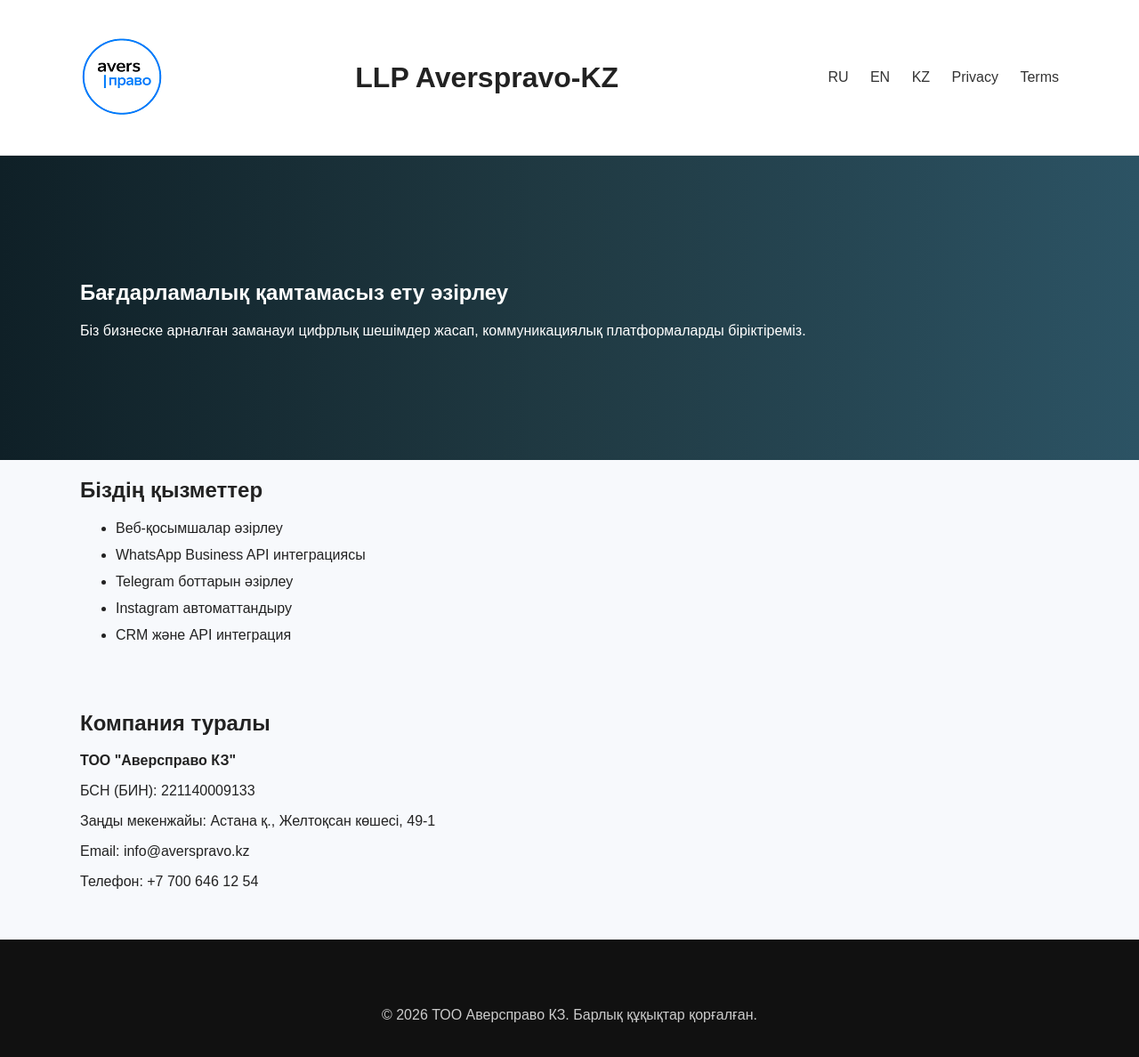
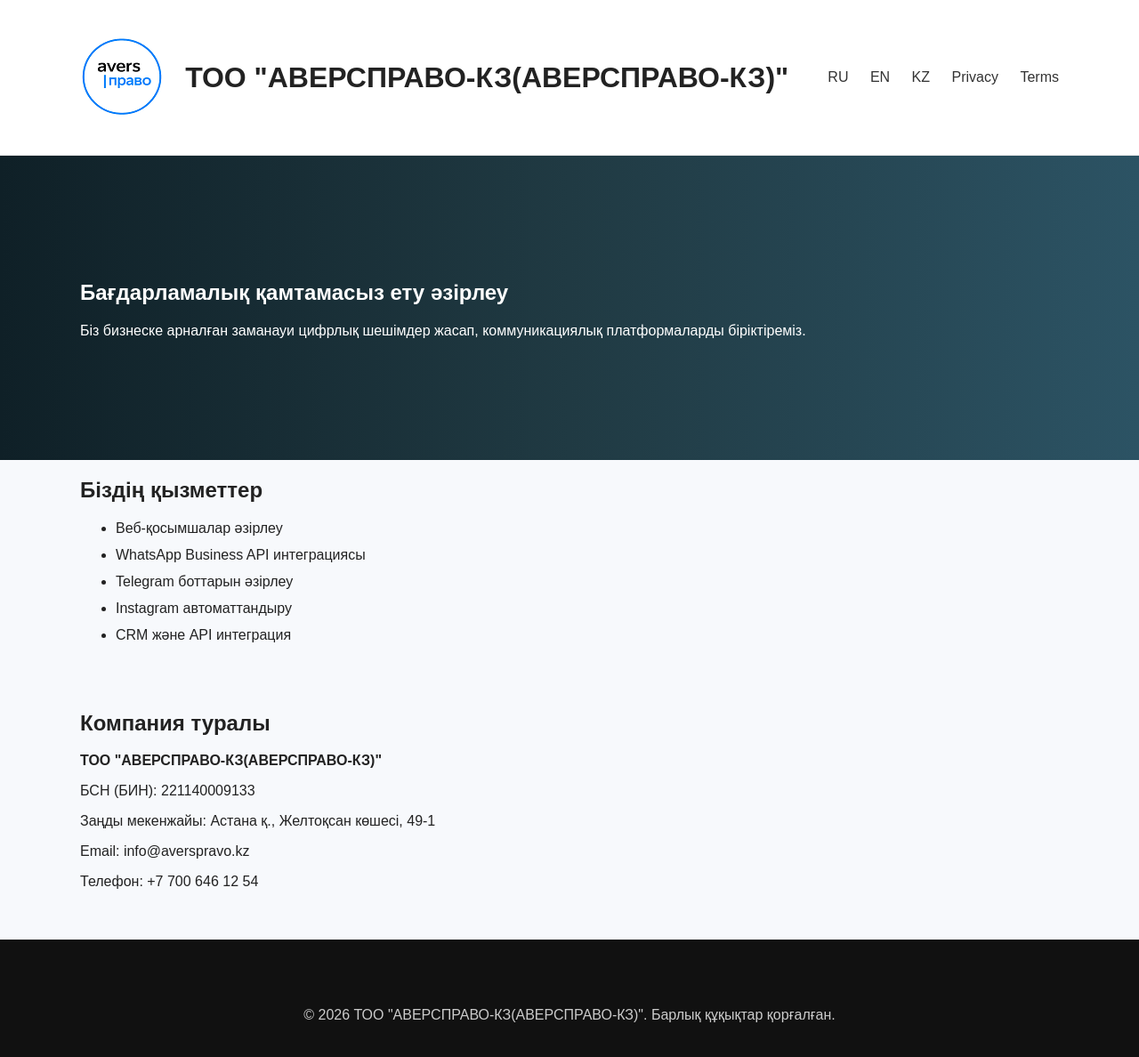
Before and after one commit to aversintconsult-hue/averspravo-kz-site, a plain HTML site: page kz.html in a window 1280 px wide. Shown: the whole page at 89% size. Drawn offline with Linux system fonts and the light colour scheme.

Commit message:
Changed name of LLP

```diff
--- a/kz.html
+++ b/kz.html
@@ -2,7 +2,7 @@
 <html lang="kk">
 <head>
     <meta charset="UTF-8">
-    <title>Averspravo KZ – Бағдарламалық қамтамасыз ету</title>
+    <title>ТОО "АВЕРСПРАВО-КЗ(АВЕРСПРАВО-КЗ)" – Бағдарламалық қамтамасыз ету</title>
     <meta name="description" content="Averspravo KZ – бизнеске арналған бағдарламалық қамтамасыз ету және коммуникациялық платформаларды интеграциялау.">
     <link rel="stylesheet" href="style.css">
     <link rel="icon" href="/favicon.ico" type="image/x-icon">
@@ -14,7 +14,7 @@
         <div class="logo">
             <img src="logo.png" alt="Averspravo KZ Logo">
         </div>
-        <h1>LLP Averspravo-KZ</h1>
+        <h1>ТОО "АВЕРСПРАВО-КЗ(АВЕРСПРАВО-КЗ)"</h1>
 
         <nav class="nav">
             <a href="index.html">RU</a>
@@ -49,7 +49,7 @@
 
 <section class="container company-info">
     <h2>Компания туралы</h2>
-    <p><strong>ТОО "Аверсправо КЗ"</strong></p>
+    <p><strong>ТОО "АВЕРСПРАВО-КЗ(АВЕРСПРАВО-КЗ)"</strong></p>
     <p>БСН (БИН): 221140009133</p>
     <p>Заңды мекенжайы: Астана қ., Желтоқсан көшесі, 49-1</p>
     <p>Email: info@averspravo.kz</p>
@@ -58,7 +58,7 @@
 
 <footer class="footer">
     <div class="container">
-        <p>© 2026 ТОО Аверсправо КЗ. Барлық құқықтар қорғалған.</p>
+        <p>© 2026 ТОО "АВЕРСПРАВО-КЗ(АВЕРСПРАВО-КЗ)". Барлық құқықтар қорғалған.</p>
     </div>
 </footer>
 
```
Also changed, not shown: en.html (+2 -2 lines), index.html (+4 -4 lines).
